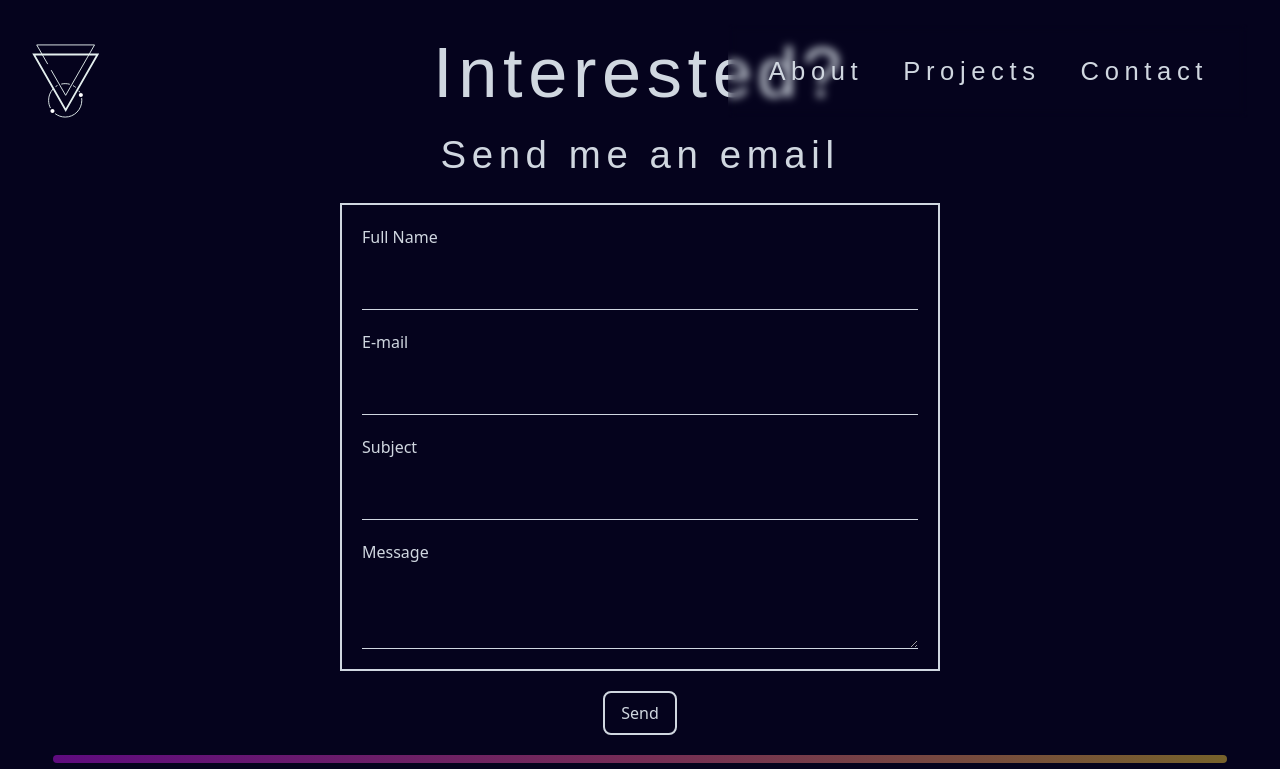
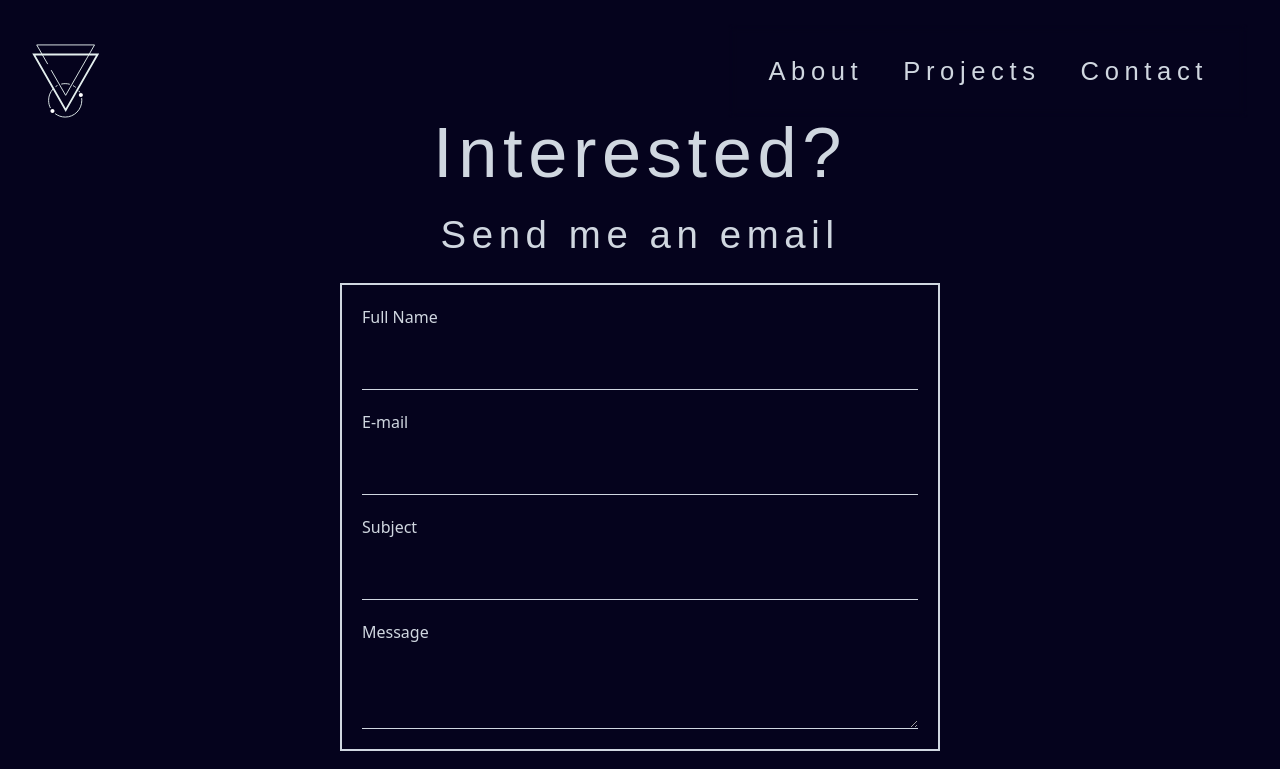
Before and after one commit to sarabluekens/FE-Eindopdracht2, a Next.js app: page /contact in a window 1280 px wide. Shown: the top 769 px of the page. Built offline with nearby package versions, Linux system fonts and the light colour scheme; a web font is replaced by a local one.

Commit message:
hotfix contactpage padding

```diff
--- a/pages/contact.tsx
+++ b/pages/contact.tsx
@@ -91,7 +91,10 @@ const Contact = () => {
   return (
     <div className="min-h-screen">
       <Navbar />
-      <form onSubmit={handleSubmit} className="flex flex-col items-center ">
+      <form
+        onSubmit={handleSubmit}
+        className="flex flex-col items-center pt-2 md:pt-20 "
+      >
         <h1 className="my-1 text-center font-londrinaSolid text-thirdtitle font-thin tracking-londrina md:my-5 md:text-title">
           Interested?
         </h1>
```
